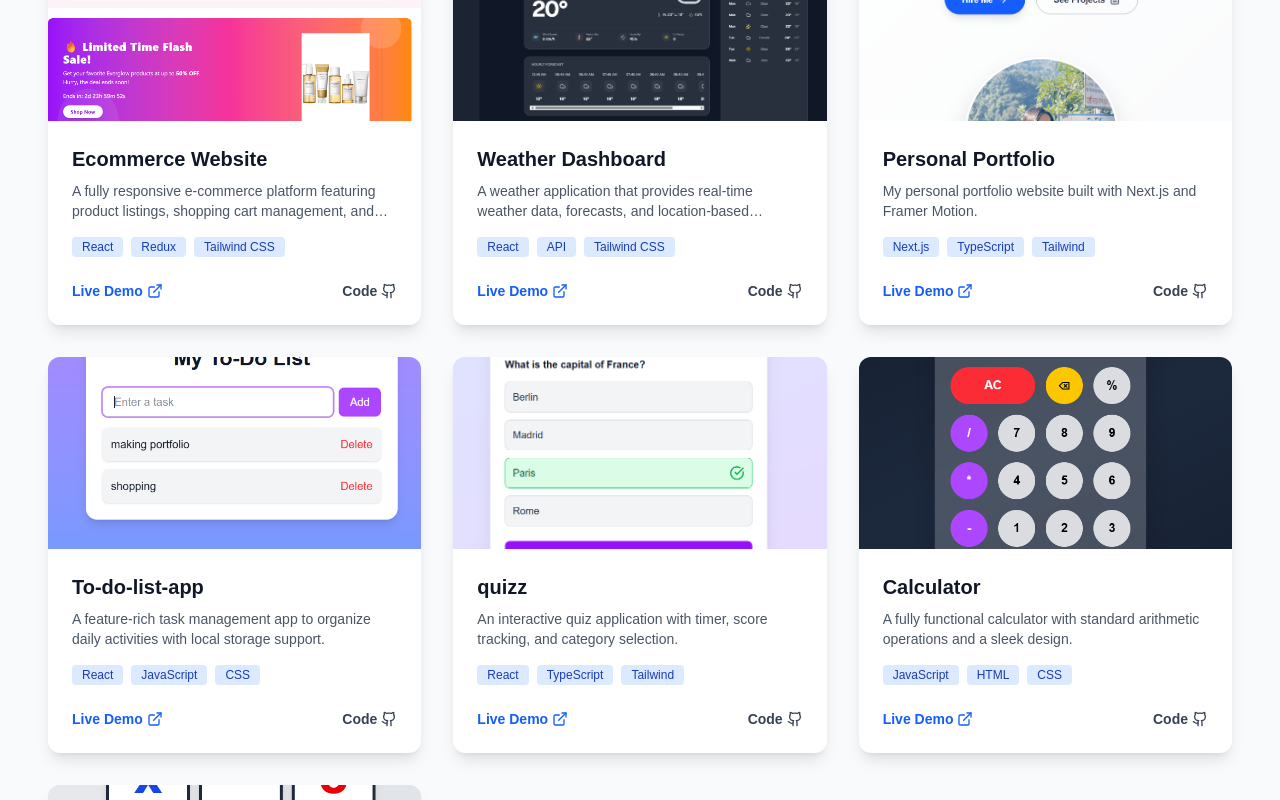
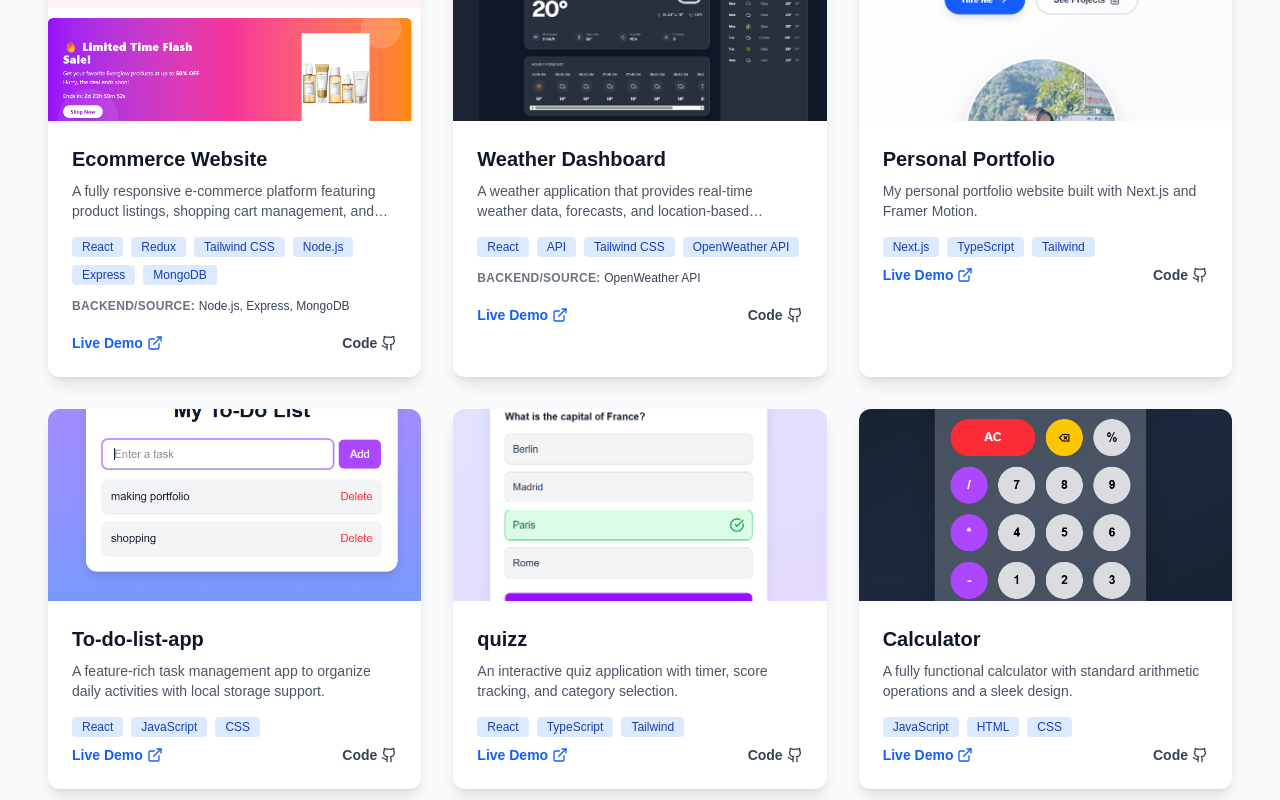
Before and after one commit to BishmeetaThapa/portfolio, a Next.js app in the folder my-portfolio/: page / in a window 1280 px wide. Shown: the part 1880-2680 px from the top of the page. Built offline with nearby package versions, Linux system fonts and the light colour scheme.

Commit message:
Add backend technologies and sources to projects

```diff
--- a/my-portfolio/app/components/Projects/page.tsx
+++ b/my-portfolio/app/components/Projects/page.tsx
@@ -15,7 +15,8 @@ const projects = [
     {
         title: "Ecommerce Website",
         description: "A fully responsive e-commerce platform featuring product listings, shopping cart management, and secure checkout. Built with React and Redux for state management.",
-        tags: ["React", "Redux", "Tailwind CSS"],
+        tags: ["React", "Redux", "Tailwind CSS", "Node.js", "Express", "MongoDB"],
+        backend: "Node.js, Express, MongoDB",
         image: ecommerceImg,
         demo: "#",
         code: "https://github.com/BishmeetaThapa/ecommerce",
@@ -24,7 +25,8 @@ const projects = [
     {
         title: "Weather Dashboard",
         description: "A weather application that provides real-time weather data, forecasts, and location-based information with an intuitive interface.",
-        tags: ["React", "API", "Tailwind CSS"],
+        tags: ["React", "API", "Tailwind CSS", "OpenWeather API"],
+        backend: "OpenWeather API",
         image: weatherImg,
         demo: "#",
         code: "https://github.com/BishmeetaThapa/weather-dashboard",
@@ -117,13 +119,21 @@ const Projects = () => {
                                 <p className="text-gray-600 mb-4 line-clamp-2 text-sm">{project.description}</p>
 
                                 {/* Tags */}
-                                <div className="flex flex-wrap gap-2 mb-6">
+                                <div className="flex flex-wrap gap-2 mb-2">
                                     {project.tags.map((tag, i) => (
                                         <span key={i} className="text-xs font-medium px-2.5 py-0.5 rounded bg-blue-100 text-blue-800">
                                             {tag}
                                         </span>
                                     ))}
                                 </div>
+
+                                {/* Backend/Source */}
+                                {project.backend && (
+                                    <div className="mb-4">
+                                        <span className="text-xs font-semibold text-gray-500 uppercase tracking-wide">Backend/Source: </span>
+                                        <span className="text-xs text-gray-700">{project.backend}</span>
+                                    </div>
+                                )}
 
                                 {/* Links */}
                                 <div className="flex items-center justify-between mt-auto">
```
